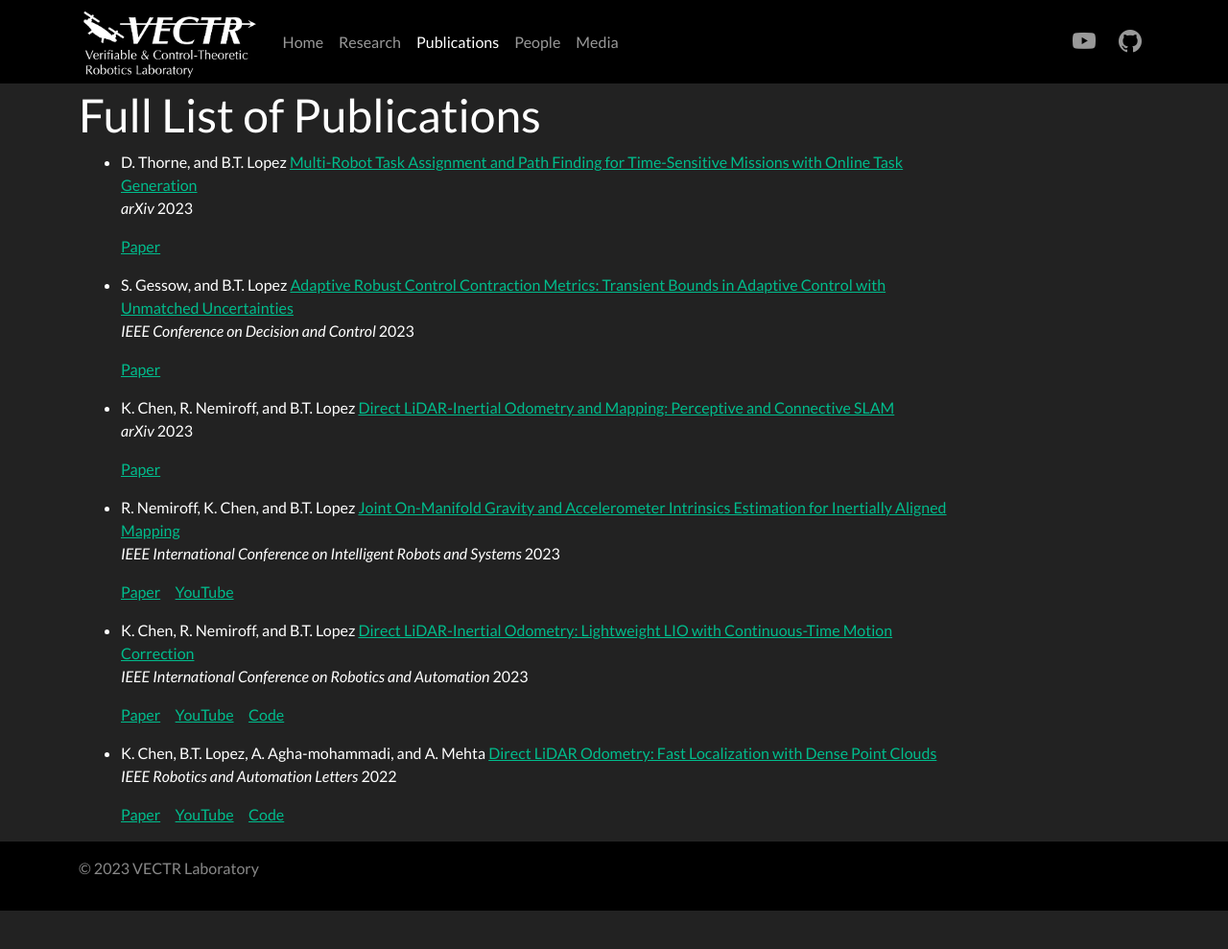
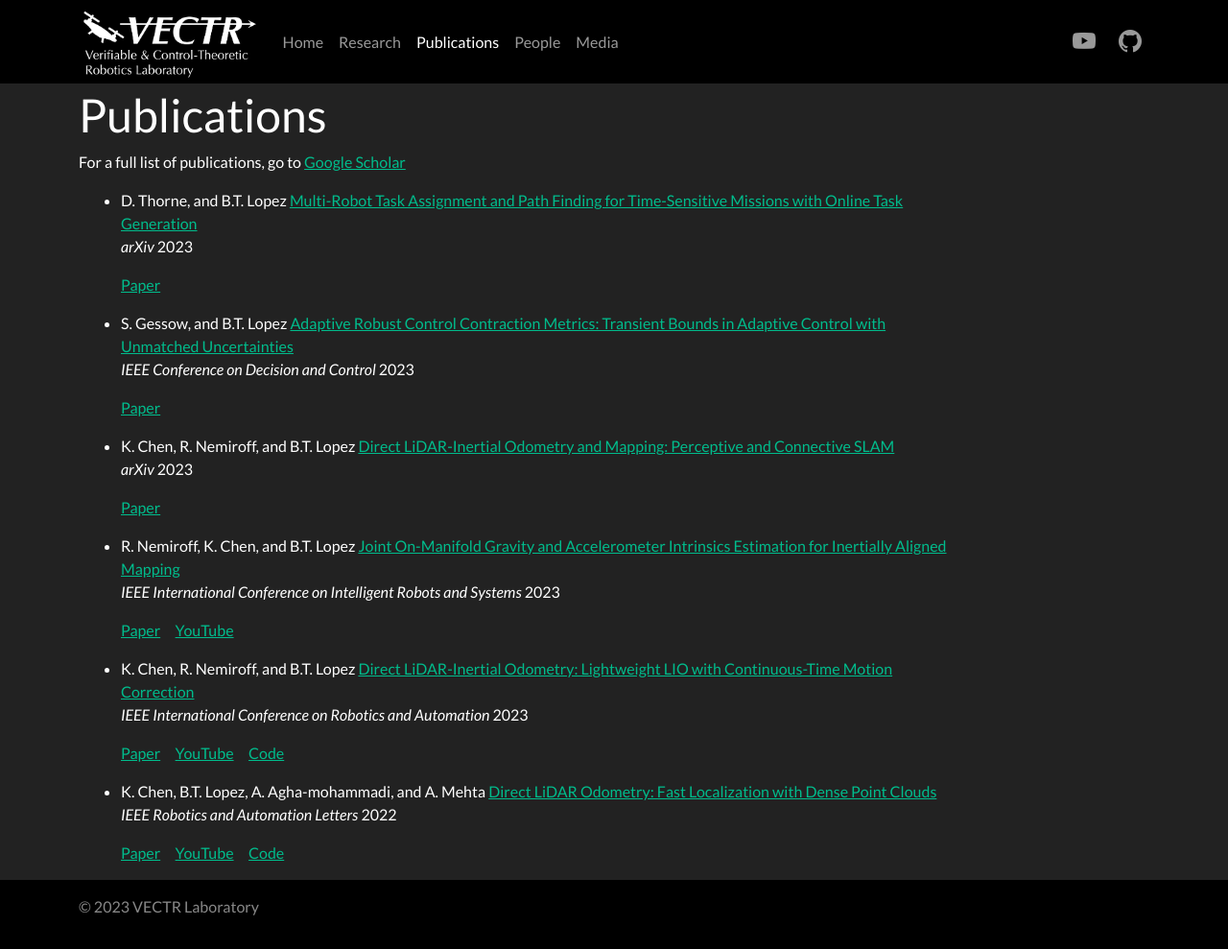
Before and after one commit to vectr-ucla/vectr-ucla.github.io, a Jekyll site: the page built from _pages/publications.md, in a window 1280 px wide and 989 px high. Shown: the whole window at 96% size. Built offline with Jekyll 4.4.1, drawn with Linux system fonts in a browser that asks for light colours.

Commit message:
adding google scholar link

```diff
--- a/_pages/publications.md
+++ b/_pages/publications.md
@@ -5,7 +5,8 @@ excerpt: "VECTR Lab Publications"
 sitemap: false
 ---
 
-# Full List of Publications
+# Publications
+For a full list of publications, go to [Google Scholar](https://scholar.google.com/citations?user=9cz0xFMAAAAJ&hl=en)
 
 <div class="col-md-10">
   <div class="vectr-text-container">
@@ -13,7 +14,7 @@ sitemap: false
       {% for publi in site.data.publist %}
         <li>
           <!-- {{ publi.title }} {{publi.year}}<br> -->
-          {{ publi.authors }} <a href="{{ publi.link.url }}">{{ publi.title}}</a> <br>
+          {{ publi.authors }} <a href="{{ publi.link.url }}">{{ publi.title }}</a> <br>
           {% if publi.link.display %}
             <em> {{publi.link.display}} </em>
           {% endif %}
```
